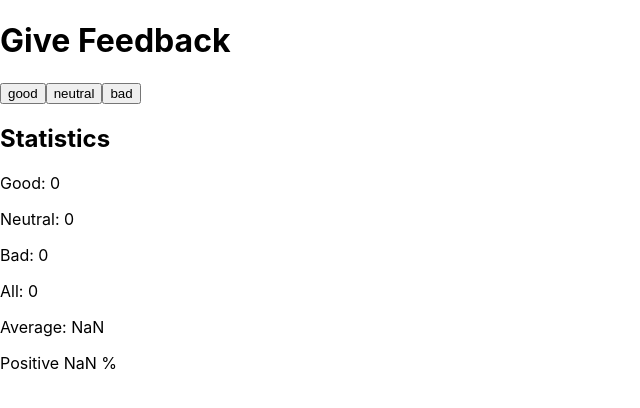
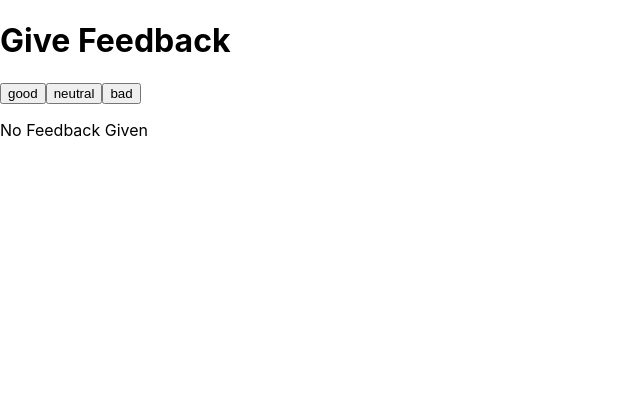
Before and after one commit to SempleGit/fso, a React (Create React App) app in the folder part1.6-1.14/: page / in a window 1280 px wide. Shown: the top 408 px of the page, without its empty margins (0-640 px from the left). Built offline with nearby package versions, Linux system fonts and the light colour scheme.

Commit message:
1.9 step 4

```diff
--- a/part1.6-1.14/src/App.js
+++ b/part1.6-1.14/src/App.js
@@ -8,17 +8,21 @@ const App = () => {
   const [good, setGood] = useState(0)
   const [neutral, setNeutral] = useState(0)
   const [bad, setBad] = useState(0)
+  const [total, setTotal] = useState(0);
 
   const handleGood = () => {
     setGood(good + 1);
+    setTotal(total + 1);
   }
 
   const handleNeutral = () => {
     setNeutral(neutral + 1);
+    setTotal(total + 1);
   }
 
   const handleBad = () => {
     setBad(bad + 1);
+    setTotal(total + 1);
   }
 
   return (
@@ -27,7 +31,7 @@ const App = () => {
       <Button text="good" click={handleGood} />
       <Button text="neutral" click={handleNeutral} />
       <Button text="bad" click={handleBad} />
-      <Statistics stats={[good, neutral, bad]} />
+      {total > 0 ? <Statistics stats={[good, neutral, bad, total]} /> : <p>No Feedback Given</p>}
     </div>
   )
 }
--- a/part1.6-1.14/src/Statistics.js
+++ b/part1.6-1.14/src/Statistics.js
@@ -2,8 +2,7 @@ import Stat from "./Stat";
 import Percentage from "./Percentage.js";
 
 const Statistics = ({ stats }) => {
-  const [good, neutral, bad] = stats;
-  const total = stats.reduce((a, c) => a + c);
+  const [good, neutral, bad, total] = stats;
   return <div>
     <h2>Statistics</h2>
     <Stat stat="Good" count={good} />
```
